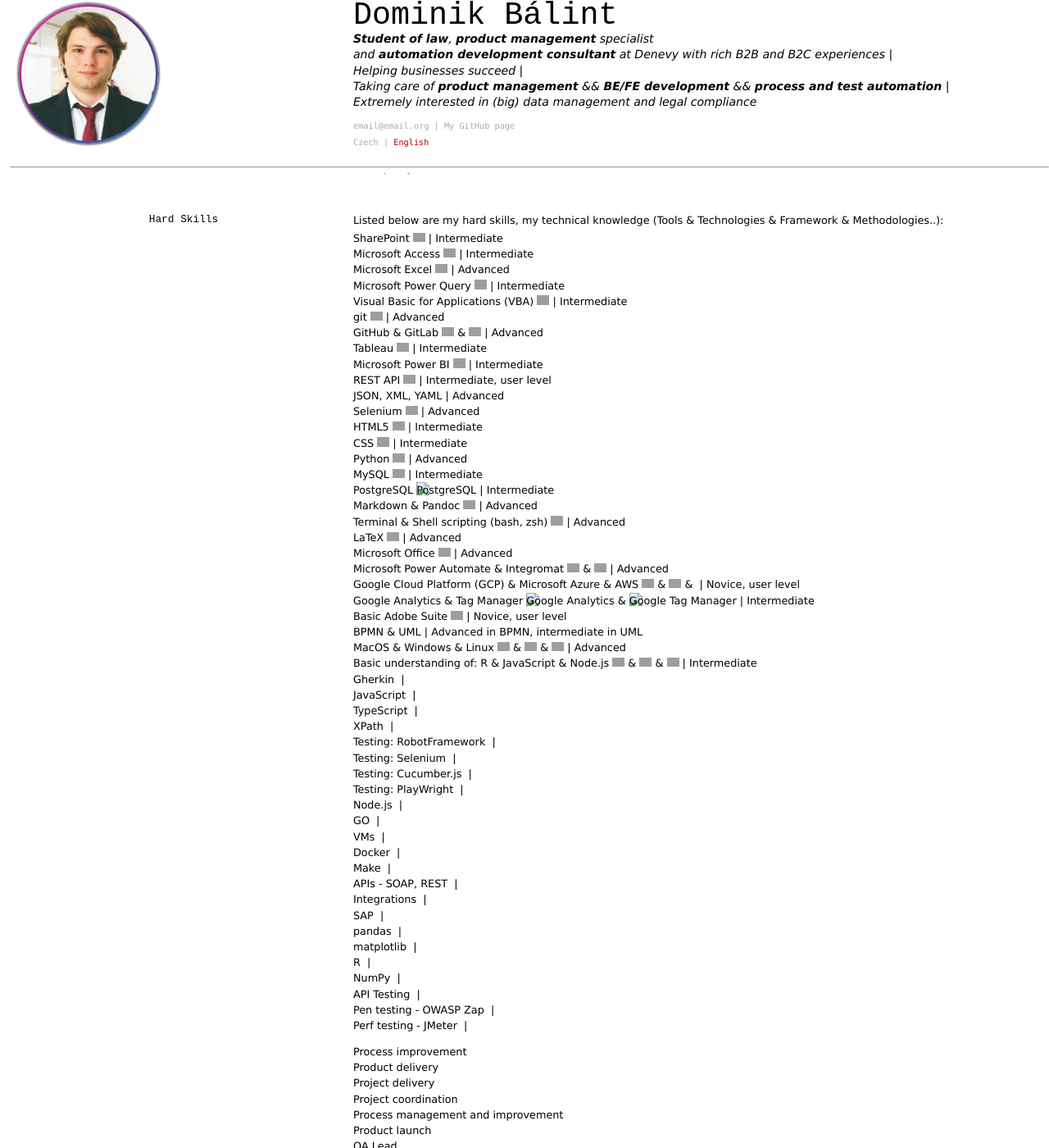
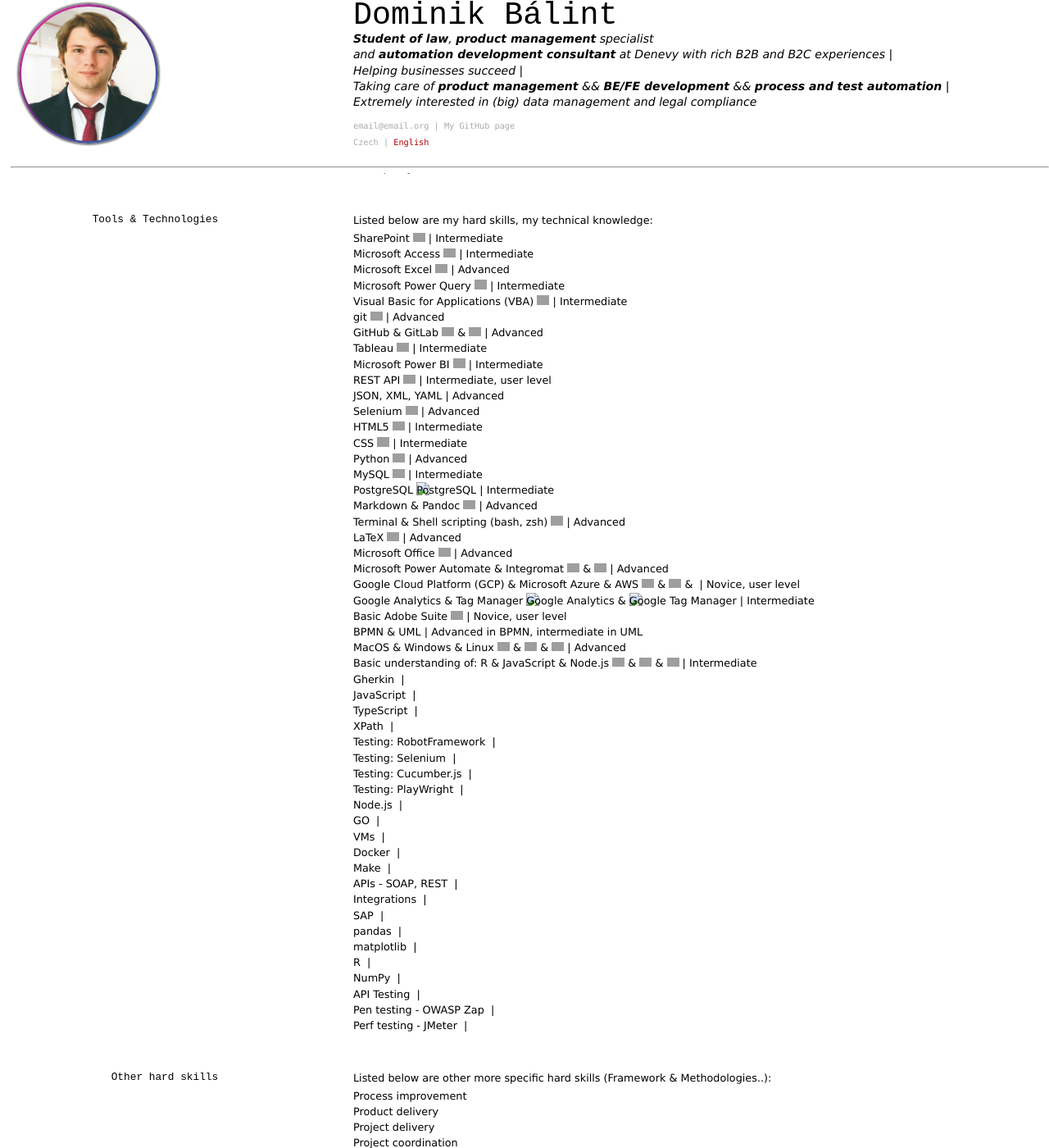
Before and after one commit to Dominik-97/curriculum-vitae, a Jekyll site: the page built from index.md, in a window 1280 px wide and 1400 px high, scrolled down 3364 px. Shown: the whole window at 82% size. Built offline with Jekyll 4.4.1, drawn with Linux system fonts in a browser that asks for light colours; some of the changed lines change nothing that is shown; grey boxes are pictures that could not be loaded.

Commit message:
Cleanup.

```diff
--- a/index.md
+++ b/index.md
@@ -206,9 +206,9 @@
   - Willingness to learn
   - Empathy
 
-### Hard Skills
+### Tools & Technologies
 
-Listed below are my hard skills, my technical knowledge (Tools & Technologies & Framework & Methodologies..):
+Listed below are my hard skills, my technical knowledge:
 
 <ul>
 {% for skill in site.data.cv_data.HardSkills %}
@@ -222,6 +222,10 @@
 </li>
 {% endfor %}
 </ul>
+
+### Other hard skills
+
+Listed below are other more specific hard skills (Framework & Methodologies..):
 
 <ul>
 {% for skill in site.data.cv_data.Others %}
@@ -241,8 +245,6 @@
 {% endif %}
 {% endfor %}
 </ul>
-
-### Other hard skills
 
 - Other (Other skills maybe not directly fitting into other categories)
   - Consulting
```
